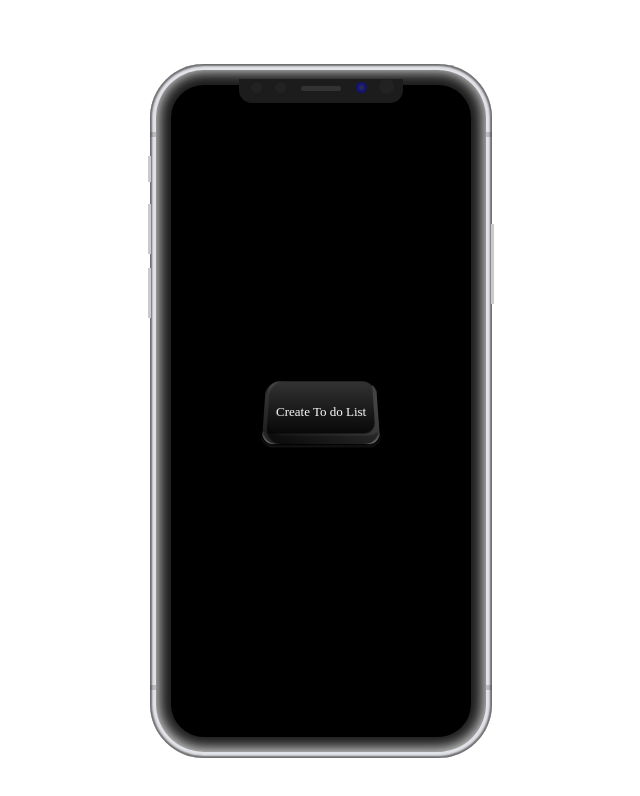
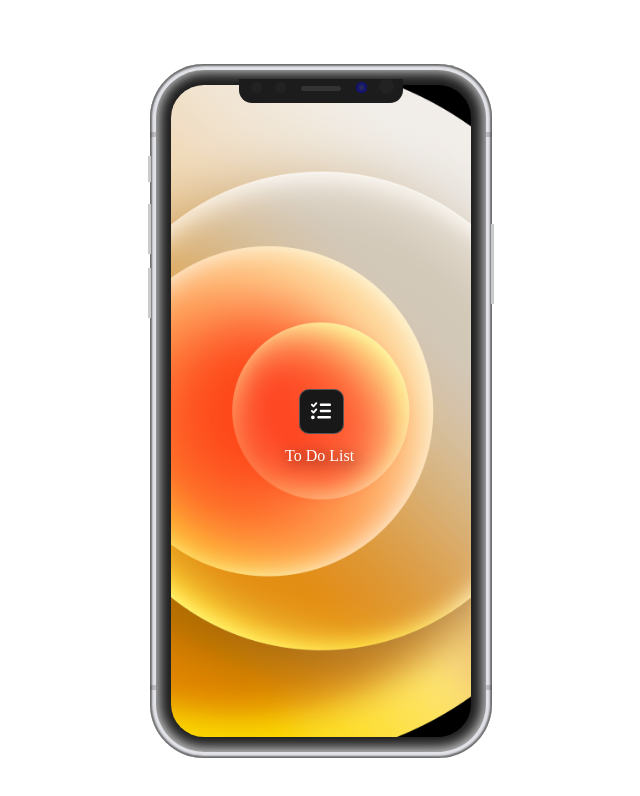
Before and after one commit to igorliotta/react-to-do-list, a React (Vite) app: page / in a window 1280 px wide. Shown: the top 796 px of the page, without its empty margins (319-959 px from the left). Built offline with nearby package versions, Linux system fonts and the light colour scheme; a web font is replaced by a local one.

Commit message:
Fix: home

```diff
--- a/src/App.jsx
+++ b/src/App.jsx
@@ -1,5 +1,6 @@
 import { useState } from "react";
 import "./styles/App.css";
+import Image from "./images/bg-iphone.jpeg";
 
 function App() {
   // Inizio useState
@@ -72,11 +73,29 @@ function App() {
       {/* Layout iphone */}
       <div className="iphone-x">
         <div className="side">
-          <div className="screen relative flex m-auto">
+          <div
+            className="screen relative flex m-auto"
+            style={{ backgroundImage: `url(${Image})` }}
+          >
             {/* Qui devo strutturare tutto il codice della to do list */}
-            <button className="button-2 m-auto " onClick={handleToggleTodos}>
-              {showTodos ? "Nascondi To do List" : "Create To do List"}
+
+            {/* Button iniziale schermata home */}
+            <button className="BTN m-auto" onClick={handleToggleTodos}>
+              <span className="svgContainer">
+                <svg
+                  xmlns="http://www.w3.org/2000/svg"
+                  height="20"
+                  width="20"
+                  viewBox="0 0 512 512"
+                  fill="white"
+                >
+                  <path d="M152.1 38.2c9.9 8.9 10.7 24 1.8 33.9l-72 80c-4.4 4.9-10.6 7.8-17.2 7.9s-12.9-2.4-17.6-7L7 113C-2.3 103.6-2.3 88.4 7 79s24.6-9.4 33.9 0l22.1 22.1 55.1-61.2c8.9-9.9 24-10.7 33.9-1.8zm0 160c9.9 8.9 10.7 24 1.8 33.9l-72 80c-4.4 4.9-10.6 7.8-17.2 7.9s-12.9-2.4-17.6-7L7 273c-9.4-9.4-9.4-24.6 0-33.9s24.6-9.4 33.9 0l22.1 22.1 55.1-61.2c8.9-9.9 24-10.7 33.9-1.8zM224 96c0-17.7 14.3-32 32-32H480c17.7 0 32 14.3 32 32s-14.3 32-32 32H256c-17.7 0-32-14.3-32-32zm0 160c0-17.7 14.3-32 32-32H480c17.7 0 32 14.3 32 32s-14.3 32-32 32H256c-17.7 0-32-14.3-32-32zM160 416c0-17.7 14.3-32 32-32H480c17.7 0 32 14.3 32 32s-14.3 32-32 32H192c-17.7 0-32-14.3-32-32zM48 368a48 48 0 1 1 0 96 48 48 0 1 1 0-96z" />
+                </svg>
+              </span>
+              <span className="BG"></span>
             </button>
+            <p className="text-white m-auto text-home">To Do List</p>
+            {/* Fine button schermata home */}
             {showTodos && (
               <>
                 <div className="flex flex-col gap-5 border border-gray-400 rounded p-5 absolute w-48 h-1/2 overflow-scroll top-50 left-50 bg-white font-serif todolist todolist-container">
@@ -134,7 +153,10 @@ function App() {
                       <div className="flex gap-4 items-center justify-between">
                         <span className="emoji text-center text-3xl">😱</span>
                         {/* Button reset */}
-                      <button className="noselect mb-3" onClick={handleDeleteAllTodos}>
+                        <button
+                          className="noselect mb-3"
+                          onClick={handleDeleteAllTodos}
+                        >
                           <span className="text mt-1">Reset</span>
                           <span className="icon">
                             <svg
--- a/src/styles/App.css
+++ b/src/styles/App.css
@@ -258,119 +258,6 @@ body {
 
 
 
-  /* Button iniziale */
-  .button-2 {
-    display: flex;
-    align-items: center;
-    background-color: #000;
-    color: #fff;
-    font-size: 13px;
-    border: 0.5px solid rgba(0, 0, 0, 0.1);
-    padding-bottom: 8px;
-    height: 65px;
-    padding: 12px;
-    border-radius: 15px 15px 12px 12px;
-    cursor: pointer;
-    position: relative;
-    will-change: transform;
-    transition: all .1s ease-in-out 0s;
-    user-select: none;
-    /* Add gradient shading to each side */
-    background-image: linear-gradient(to right, rgba(0, 0, 0, 0.8), rgba(0, 0, 0, 0)),
-      linear-gradient(to bottom, rgba(0, 0, 0, 0.8), rgba(0, 0, 0, 0));
-    background-position: bottom right, bottom right;
-    background-size: 100% 100%, 100% 100%;
-    background-repeat: no-repeat;
-    box-shadow: inset -4px -10px 0px rgba(255, 255, 255, 0.4),
-      inset -4px -8px 0px rgba(0, 0, 0, 0.3),
-      0px 2px 1px rgba(0, 0, 0, 0.3),
-      0px 2px 1px rgba(255, 255, 255, 0.1);
-    transform: perspective(70px) rotateX(5deg) rotateY(0deg);
-  }
-
-  .button-2::after {
-    content: '';
-    position: absolute;
-    top: 0;
-    bottom: 0;
-    left: 0;
-    right: 0;
-    background-image: linear-gradient(to bottom, rgba(255, 255, 255, 0.2), rgba(0, 0, 0, 0.5));
-    z-index: -1;
-    border-radius: 15px;
-    box-shadow: inset 4px 0px 0px rgba(255, 255, 255, 0.1),
-      inset 4px -8px 0px rgba(0, 0, 0, 0.3);
-    transition: all .1s ease-in-out 0s;
-  }
-
-  .button-2::before {
-    content: '';
-    position: absolute;
-    top: 0;
-    bottom: 0;
-    left: 0;
-    right: 0;
-    background-image: linear-gradient(to right, rgba(0, 0, 0, 0.8), rgba(0, 0, 0, 0)),
-      linear-gradient(to bottom, rgba(0, 0, 0, 0.8), rgba(0, 0, 0, 0));
-    background-position: bottom right, bottom right;
-    background-size: 100% 100%, 100% 100%;
-    background-repeat: no-repeat;
-    z-index: -1;
-    border-radius: 15px;
-    transition: all .1s ease-in-out 0s;
-  }
-
-  .button-2:active {
-    will-change: transform;
-    transform: perspective(80px) rotateX(5deg) rotateY(1deg) translateY(3px) scale(0.96);
-    height: 64px;
-    border: 0.25px solid rgba(0, 0, 0, 0.2);
-    box-shadow: inset -4px -8px 0px rgba(255, 255, 255, 0.2),
-      inset -4px -6px 0px rgba(0, 0, 0, 0.8),
-      0px 1px 0px rgba(0, 0, 0, 0.9),
-      0px 1px 0px rgba(255, 255, 255, 0.2);
-    transition: all .1s ease-in-out 0s;
-  }
-
-  .button-2::after:active {
-    background-image: linear-gradient(to bottom,rgba(0, 0, 0, 0.5), rgba(255, 255, 255, 0.2));
-  }
-
-  .button-2:active::before {
-    content: "";
-    display: block;
-    position: absolute;
-    top: 5%;
-    left: 20%;
-    width: 50%;
-    height: 80%;
-    background-color: rgba(255, 255, 255, 0.1);
-    animation: overlay 0.1s ease-in-out 0s;
-    pointer-events: none;
-  }
-
-  .button-2 svg {
-    width: 15px;
-    height: 15px;
-  }
-
-  @keyframes overlay {
-    from {
-      opacity: 0;
-    }
-
-    to {
-      opacity: 1;
-    }
-  }
-
-  .button-2:focus {
-    outline: none;
-  }
-
-  .button-2:hover {
-    background: var(--bg-color);
-  }
 
   /* Layout iphone */
 
@@ -391,7 +278,6 @@ body {
     z-index: 1;
   }
   .iphone-x .screen {
-    background:#000;
     background-position: center center;
     background-size: cover;
     border-radius: 33px;
@@ -519,3 +405,64 @@ body {
     top: 160px;
     width: 3px;
   }
+
+  /* Button schermata home */
+
+  .BTN {
+    width: 45px;
+    height: 45px;
+    display: flex;
+    align-items: center;
+    justify-content: center;
+    border: none;
+    background-color: transparent;
+    position: relative;
+    /* overflow: hidden; */
+    border-radius: 7px;
+    cursor: pointer;
+    transition: all .3s;
+  }
+
+  .svgContainer {
+    width: 100%;
+    height: 100%;
+    display: flex;
+    align-items: center;
+    justify-content: center;
+    background-color: transparent;
+    backdrop-filter: blur(0px);
+    letter-spacing: 0.8px;
+    border-radius: 10px;
+    transition: all .3s;
+    border: 1px solid rgba(156, 156, 156, 0.466);
+  }
+
+  .text-home {
+    position: absolute;
+    top: 55%;
+    left: 38%;
+    text-shadow: 2px 3px 15px #000000;
+  }
+
+
+  .BG {
+    position: absolute;
+    content: "";
+    width: 100%;
+    height: 100%;
+    background: #181818;
+    z-index: -1;
+    border-radius: 10px;
+    pointer-events: none;
+    transition: all .3s;
+  }
+
+  .BTN:hover .BG {
+    transform: rotate(35deg);
+    transform-origin: bottom;
+  }
+
+  .BTN:hover .svgContainer {
+    background-color: rgba(156, 156, 156, 0.466);
+    backdrop-filter: blur(4px);
+  }
```
Also changed, not shown: src/images/bg-iphone.jpeg (added). Lines whose indentation alone changed are shown as unchanged.
